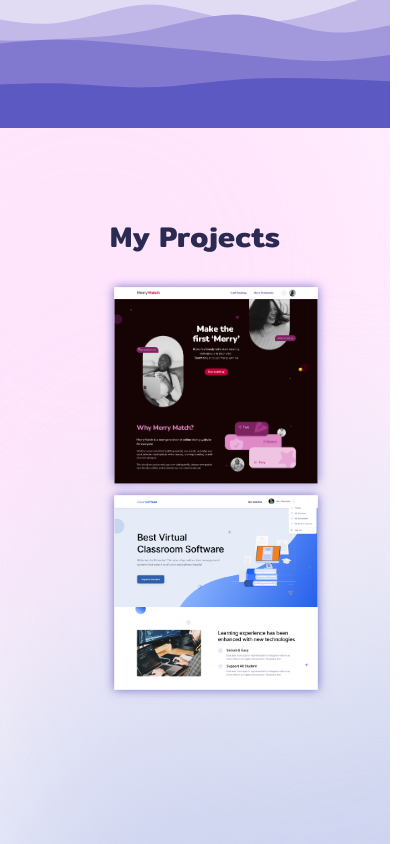
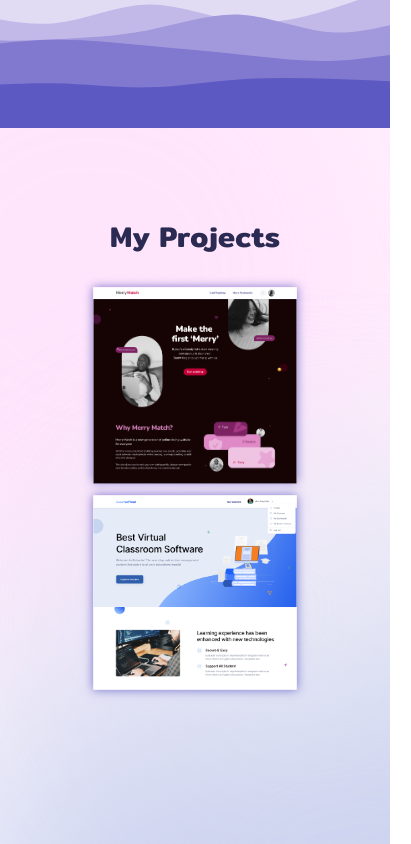
Before and after one commit to MaySupunnika/resume_may, a React (Vite) app: page / in a window 390 px wide. Shown: the part 1560-2404 px from the top of the page, 411 px wide, since content can reach past the window. Built offline with nearby package versions, Linux system fonts and the light colour scheme.

Commit message:
fix: project header

```diff
--- a/src/pages/project.css
+++ b/src/pages/project.css
@@ -56,9 +56,14 @@
     margin-top: 3rem;
   }
 
+  .project-container {
+    display: flex;
+    flex-direction: column;
+    align-items: center;
+  }
   .project-header {
     scale: 45%;
-    width: auto;
+    width: 380px;
   }
 
   .card-box {
```
